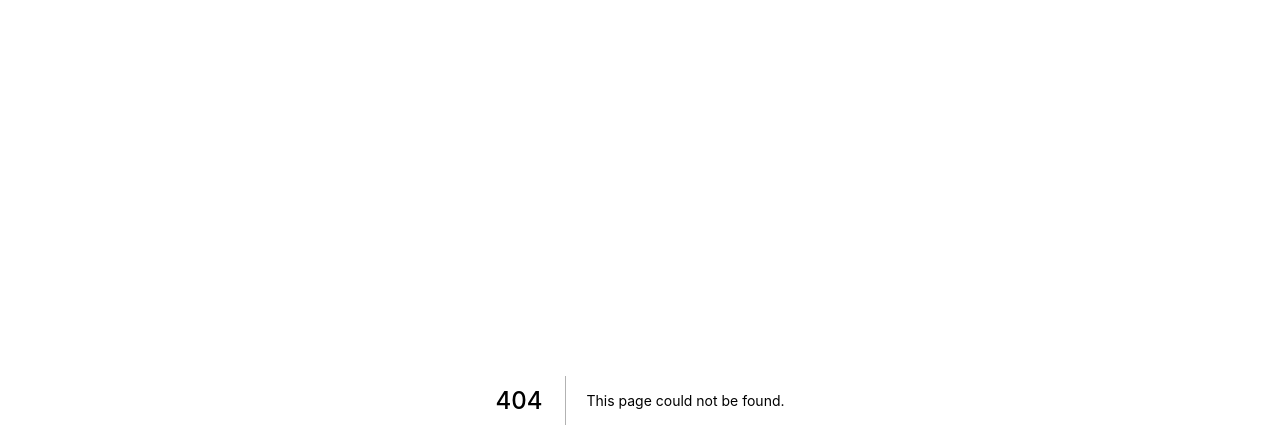
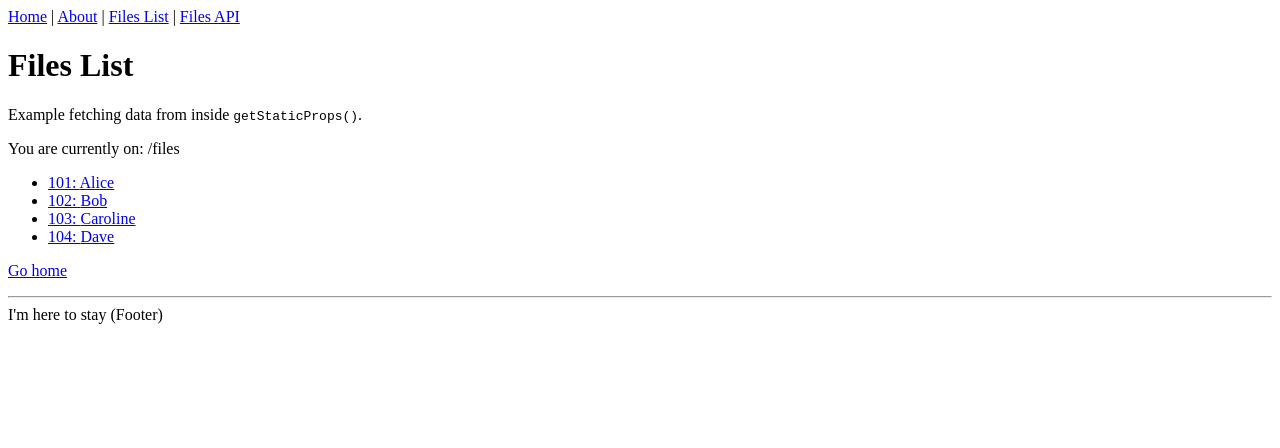
Before and after one commit to daikw/file-uploader-nextjs, a Next.js app: page /files in a window 1280 px wide. Before the commit this address had no page. Shown: the top 448 px of the page. Built offline with nearby package versions, Linux system fonts and the light colour scheme.

Commit message:
:+1: rename `user` with `file`
- `s/User/File/g`
- `s/user/file/g`

```diff
--- a/components/Layout.tsx
+++ b/components/Layout.tsx
@@ -24,10 +24,10 @@ const Layout = ({ children, title = 'This is the default title' }: Props) => (
           <a>About</a>
         </Link>{' '}
         |{' '}
-        <Link href="/users">
-          <a>Users List</a>
+        <Link href="/files">
+          <a>Files List</a>
         </Link>{' '}
-        | <a href="/api/users">Users API</a>
+        | <a href="/api/files">Files API</a>
       </nav>
     </header>
     {children}
--- a/components/List.tsx
+++ b/components/List.tsx
@@ -1,9 +1,9 @@
 import * as React from 'react'
 import ListItem from './ListItem'
-import { User } from '../interfaces'
+import { File } from '../interfaces'
 
 type Props = {
-  items: User[]
+  items: File[]
 }
 
 const List = ({ items }: Props) => (
--- a/components/ListItem.tsx
+++ b/components/ListItem.tsx
@@ -1,14 +1,14 @@
 import React from 'react'
 import Link from 'next/link'
 
-import { User } from '../interfaces'
+import { File } from '../interfaces'
 
 type Props = {
-  data: User
+  data: File
 }
 
 const ListItem = ({ data }: Props) => (
-  <Link href="/users/[id]" as={`/users/${data.id}`}>
+  <Link href="/files/[id]" as={`/files/${data.id}`}>
     <a>
       {data.id}: {data.name}
     </a>
--- a/interfaces/index.ts
+++ b/interfaces/index.ts
@@ -2,9 +2,9 @@
 // and then use them in any component by importing them. For
 // example, to import the interface below do:
 //
-// import { User } from 'path/to/interfaces';
+// import { File } from 'path/to/interfaces';
 
-export type User = {
+export type File = {
   id: number
   name: string
 }
--- /dev/null
+++ b/pages/api/files/index.ts
@@ -0,0 +1,16 @@
+import { NextApiRequest, NextApiResponse } from "next"
+import { sampleFileData } from "../../../utils/sample-data"
+
+const handler = (_req: NextApiRequest, res: NextApiResponse) => {
+  try {
+    if (!Array.isArray(sampleFileData)) {
+      throw new Error("Cannot find file data")
+    }
+
+    res.status(200).json(sampleFileData)
+  } catch (err: any) {
+    res.status(500).json({ statusCode: 500, message: err.message })
+  }
+}
+
+export default handler
--- a/pages/api/users/index.ts
+++ /dev/null
@@ -1,16 +0,0 @@
-import { NextApiRequest, NextApiResponse } from 'next'
-import { sampleUserData } from '../../../utils/sample-data'
-
-const handler = (_req: NextApiRequest, res: NextApiResponse) => {
-  try {
-    if (!Array.isArray(sampleUserData)) {
-      throw new Error('Cannot find user data')
-    }
-
-    res.status(200).json(sampleUserData)
-  } catch (err: any) {
-    res.status(500).json({ statusCode: 500, message: err.message })
-  }
-}
-
-export default handler
--- a/pages/users/index.tsx
+++ b/pages/files/index.tsx
@@ -1,22 +1,22 @@
 import { GetStaticProps } from 'next'
 import Link from 'next/link'
 
-import { User } from '../../interfaces'
-import { sampleUserData } from '../../utils/sample-data'
+import { File } from '../../interfaces'
+import { sampleFileData } from '../../utils/sample-data'
 import Layout from '../../components/Layout'
 import List from '../../components/List'
 
 type Props = {
-  items: User[]
+  items: File[]
 }
 
 const WithStaticProps = ({ items }: Props) => (
-  <Layout title="Users List | Next.js + TypeScript Example">
-    <h1>Users List</h1>
+  <Layout title="Files List | Next.js + TypeScript Example">
+    <h1>Files List</h1>
     <p>
       Example fetching data from inside <code>getStaticProps()</code>.
     </p>
-    <p>You are currently on: /users</p>
+    <p>You are currently on: /files</p>
     <List items={items} />
     <p>
       <Link href="/">
@@ -30,7 +30,7 @@ export const getStaticProps: GetStaticProps = async () => {
   // Example for including static props in a Next.js function component page.
   // Don't forget to include the respective types for any props passed into
   // the component.
-  const items: User[] = sampleUserData
+  const items: File[] = sampleFileData
   return { props: { items } }
 }
 
--- a/utils/sample-data.ts
+++ b/utils/sample-data.ts
@@ -1,7 +1,7 @@
-import { User } from '../interfaces'
+import { File } from '../interfaces'
 
-/** Dummy user data. */
-export const sampleUserData: User[] = [
+/** Dummy file data. */
+export const sampleFileData: File[] = [
   { id: 101, name: 'Alice' },
   { id: 102, name: 'Bob' },
   { id: 103, name: 'Caroline' },
```
Also changed, not shown: components/ListDetail.tsx (+5 -5 lines), pages/files/[id].tsx (renamed from pages/users/[id].tsx, +8 -8 lines).
